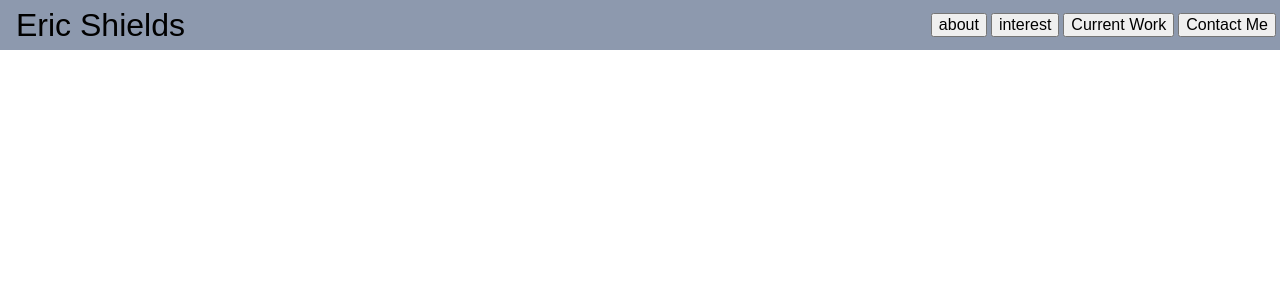
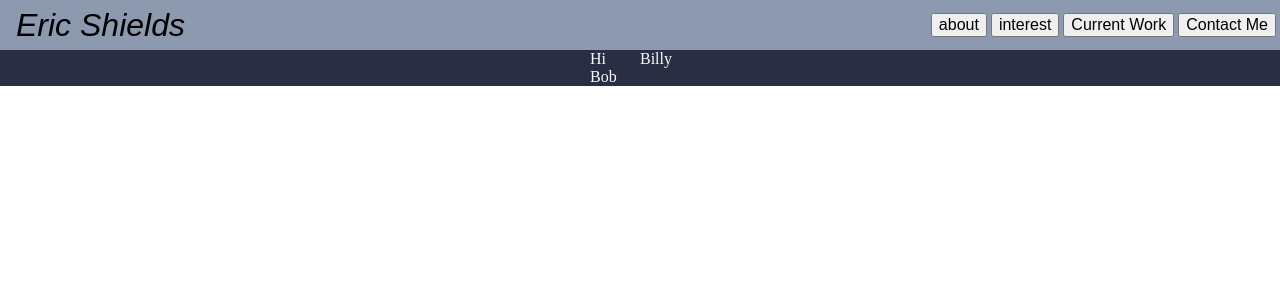
Before and after one commit to hampster2018/Resume-Website-React, a React (Create React App) app: page /currentWork in a window 1280 px wide. Shown: the top 300 px of the page. Built offline with nearby package versions, Linux system fonts and the light colour scheme.

Commit message:
Added css and start of CurrentWork Cards

```diff
--- a/src/components/CurrentWork/CurrentWork.css
+++ b/src/components/CurrentWork/CurrentWork.css
@@ -0,0 +1,12 @@
+.Grid-Container {
+    display: flex;
+    justify-content: center;
+}
+
+.Card-Grid {
+    display: grid;
+    justify-content: center;
+    -ms-grid-column-align: center;
+    width: 300px;
+    grid-template-columns: 50px 50px;
+}
--- a/src/components/CurrentWork/CurrentWork.js
+++ b/src/components/CurrentWork/CurrentWork.js
@@ -1,13 +1,22 @@
-import React from "react";
+import React, { useState } from "react";
+import WorkCard from "./WorkCard";
 
 import "./CurrentWork.css"
 
 export default function CurrentWork () {
 
+    const [works, setWorks] = useState(["Hi", "Billy", "Bob"])
+
+    const Works = works.map((work, index) =>
+        <WorkCard text={work} key={index}/>
+    )
+
     return (
-        <>
-
-        </>
+        <div className="Grid-Container">
+            <div className="Card-Grid">
+                {Works}
+            </div>
+        </div>
     );
 
 }
--- /dev/null
+++ b/src/components/CurrentWork/WorkCard.css
@@ -0,0 +1,3 @@
+.CardDiv {
+    color: azure;
+}
--- /dev/null
+++ b/src/components/CurrentWork/WorkCard.js
@@ -0,0 +1,13 @@
+import React from "react";
+
+import "./WorkCard.css"
+
+export default function WorkCard (prop) {
+
+    return (
+        <div className="CardDiv">
+            {prop.text}
+        </div>
+    )
+
+}
--- a/src/components/Navbar.css
+++ b/src/components/Navbar.css
@@ -23,6 +23,7 @@ Button {
     background: #8D99AE;
     border: none;
     font-size: xx-large;
+    font-style: oblique;
     color: black;
     border-style: none;
     box-shadow: none;
```
